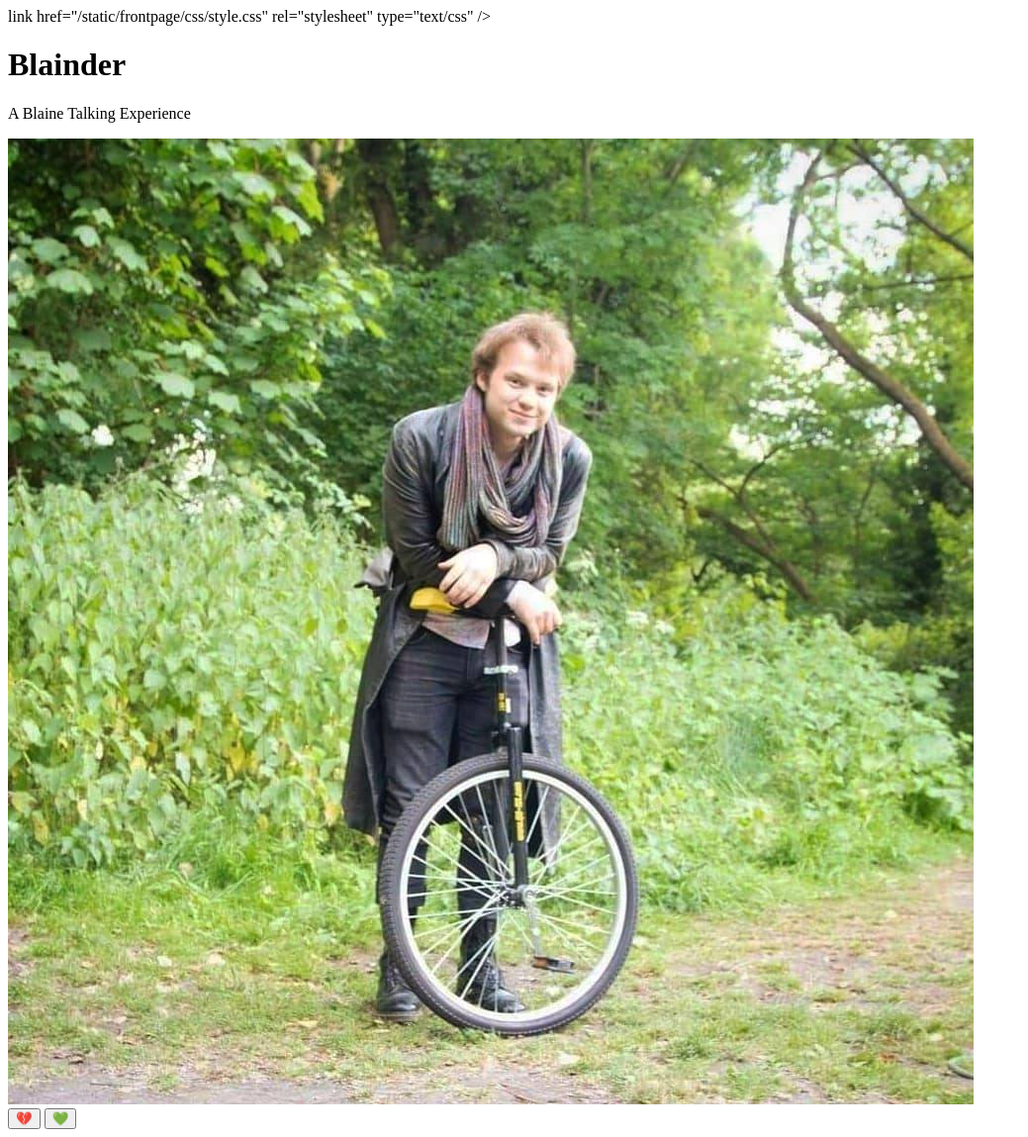
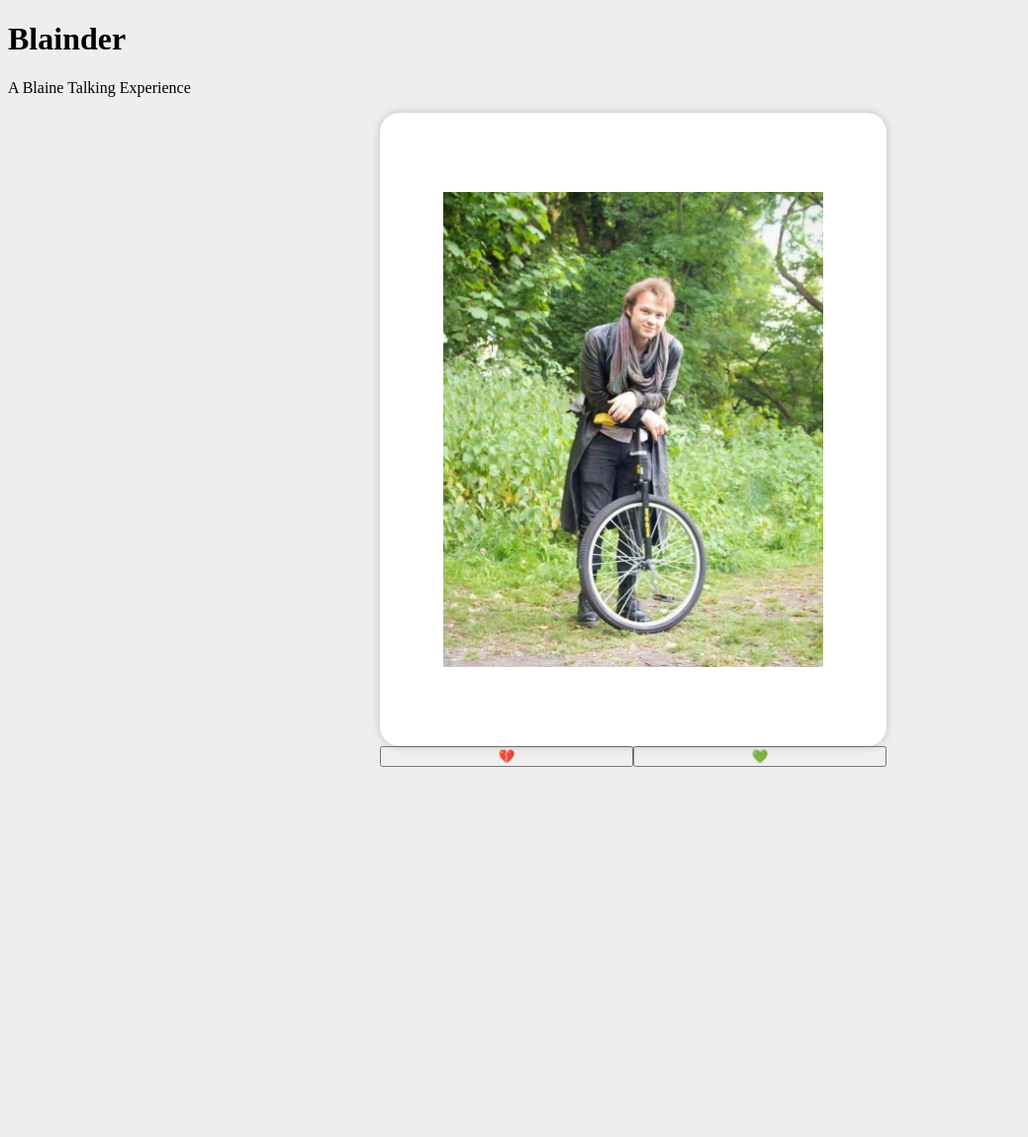
Before and after one commit to jcoombes/blainder, a Django app: page / in a window 1280 px wide. Shown: the whole page at 99% size, without its empty margins (0-1039 px from the left). After the commit the page ends 775 px from the top, so only its background shows below. Run offline with Django 3.2, Linux system fonts and the light colour scheme; some libraries are stand-ins or nearby versions.

Commit message:
typo fix

```diff
--- a/frontpage/templates/frontpage/index.html
+++ b/frontpage/templates/frontpage/index.html
@@ -5,7 +5,7 @@
         <meta name="viewport" content="width=device-width; initial-scale=1.0">
         <title>Blainder | A Blaine Talking Experience</title>
         {% load static %}
-        link href="{% static "frontpage/css/style.css" %}" rel="stylesheet" type="text/css" />
+        <link href="{% static "frontpage/css/style.css" %}" rel="stylesheet" type="text/css" />
     </head>
 
 <body>
--- /dev/null
+++ b/static/frontpage/css/style.css
@@ -0,0 +1,79 @@
+html {
+  background-color: #EEE;
+}
+
+#container {
+  position: relative;
+  width: 64vh;
+  height: 80vh;
+  display: block;
+  margin: auto;
+}
+
+.polaroid-frame {
+  background: white;
+  width: 100%;
+  height: 100%;
+  border-radius: 20px;
+  box-shadow: 0 0 10px rgba(0, 0, 0, 0.2);
+  cursor: grab;
+  z-index: 0;
+  position: absolute;
+}
+
+img {
+  width: 48vh;
+  height: 60vh;
+  object-fit: cover;
+  position: relative;
+  top: 50%;
+  left: 50%;
+  margin-right: -50%;
+  transform: translate(-50%, -50%);
+
+}
+
+.rotate-left {
+  transform: rotate(-30deg) scale(0.8);
+  transition-duration: 0.6s;
+  margin-left: -20vw;
+  opacity: 0;
+}
+
+.rotate-right {
+  transform: rotate(30deg) scale(0.8);
+  transition-duration: 0.6s;
+  margin-left: 20vw;
+  opacity: 0;
+}
+
+.fade-in {
+  opacity: 1;
+  animation-name: fadeInOpacity;
+  animation-iteration-count: 1;
+  animation-timing-function: ease-in;
+  animation-duration: 400ms;
+}
+
+@keyframes fadeInOpacity {
+  0% {
+    opacity: 0;
+  }
+  100% {
+    opacity: 1;
+  }
+}
+
+#buttons {
+  width: 64vh;
+  height: 10vh;
+  margin: auto;
+}
+
+button {
+  width: 50%
+}
+
+#like {
+  float: right;
+}
--- /dev/null
+++ b/static/frontpage/js/script.js
@@ -0,0 +1,51 @@
+'use strict';
+
+let frame = document.querySelector(".polaroid-frame");
+let dislikebutton = document.getElementById("dislike");
+let likebutton = document.getElementById("like");
+
+frame.addEventListener("transitionend", frame.remove);
+dislikebutton.addEventListener("click", () => {pile('left');});
+likebutton.addEventListener("click", () => {pile('right');});
+
+
+function pile (choice) {
+  // leftpile: bool - if True, place card on left pile.
+  // else place card on right pile.
+  let frame = document.querySelector(".polaroid-frame:not(.rotate-left):not(.rotate-right)");
+  let newframe = document.createElement("div");
+  frame.after(newframe);
+
+  if (choice === 'left') {
+    frame.classList.add("rotate-left");
+  }
+  else {
+    frame.classList.add("rotate-right");
+  }
+
+  newframe.classList.add("fade-in");
+  newframe.classList.add("polaroid-frame");
+
+  let imgnode = document.createElement("img");
+  newframe.appendChild(imgnode);
+  imgnode.src = getnextimagesrc();
+  imgnode.alt = getnextimagealt();
+
+
+
+  newframe.addEventListener("transitionend", frame.remove);
+}
+
+function getnextimagesrc () {
+  //This will make an ajax call to the server to get the next picture
+  //of blaine from the database.
+  //
+  return "https://cdn.bulbagarden.net/upload/thumb/c/c8/Lets_Go_Pikachu_Eevee_Blaine.png/216px-Lets_Go_Pikachu_Eevee_Blaine.png";
+}
+
+function getnextimagealt () {
+  //same as src, but it finds the alt attribute.
+  //I think I want to have a function query the server
+  //and this function and the function above just parse the result when it returns.
+  return "The Hotheaded Quiz Master!"
+}
```
